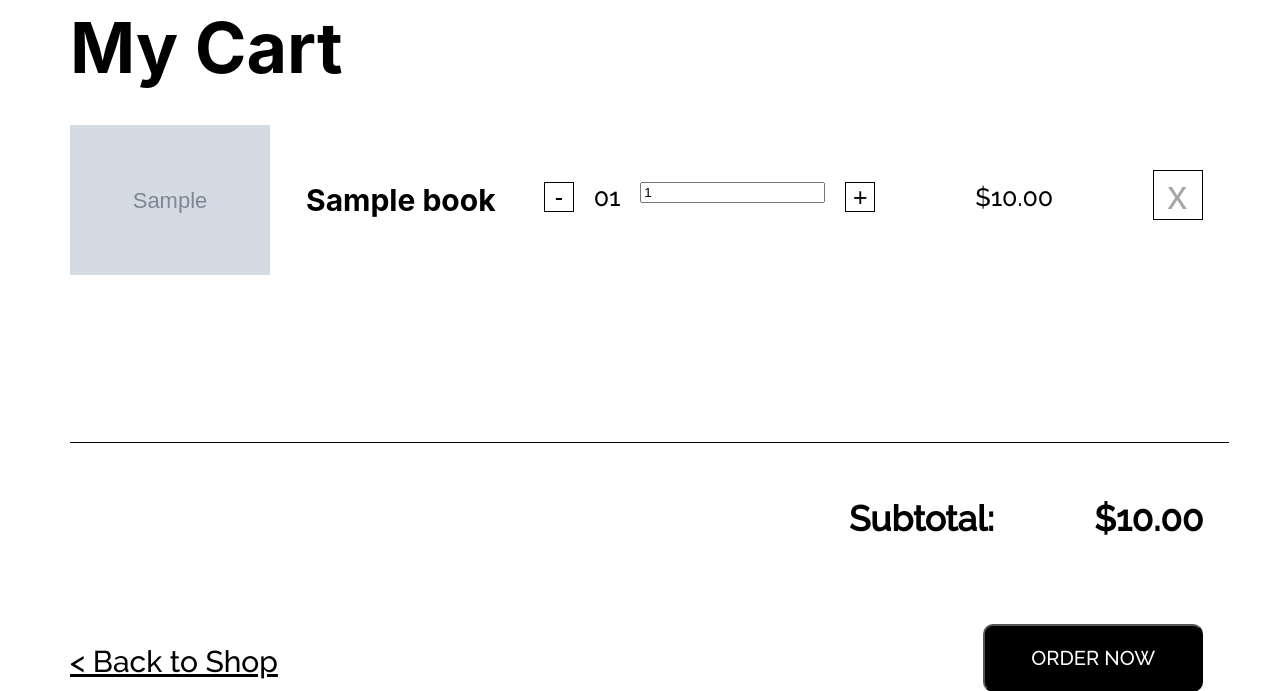
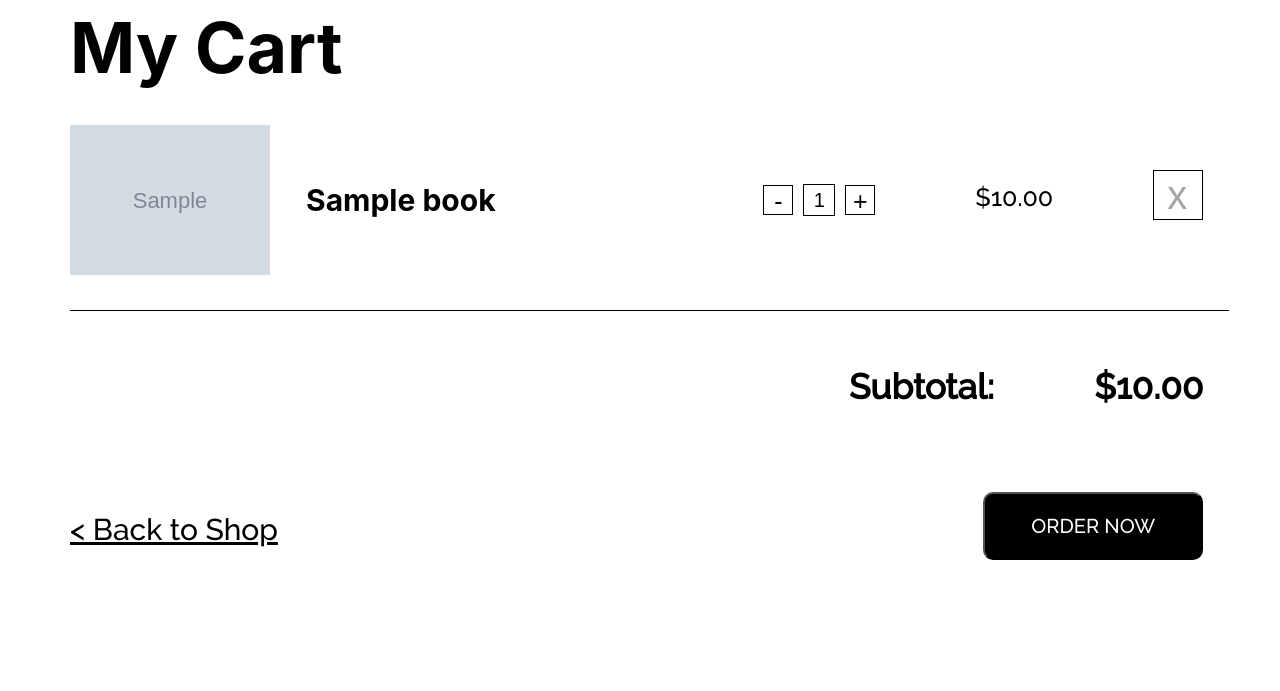
Before and after one commit to VinhPhamAI/ecommerce-website, a Django app: page /cart/ in a window 1280 px wide. Shown: the part 81-772 px from the top of the page. After the commit the page ends 641 px from the top, so only its background shows below. Run offline with Django 5.2, Linux system fonts and the light colour scheme; a user stored in the database is signed in; tables that the repository leaves empty hold one stand-in row (values such as "Sample post"); grey boxes marked "Sample" are stand-in pictures; some web fonts are replaced.

Commit message:
change cart

```diff
--- a/ecommerce_app/ecommerce_app/settings.py
+++ b/ecommerce_app/ecommerce_app/settings.py
@@ -82,7 +82,7 @@ DATABASES = {
         'ENGINE': 'django.db.backends.postgresql',
         'NAME': 'ecommerce_database',
         'USER': 'postgres',
-        'PASSWORD': 261223,
+        'PASSWORD': os.getenv('POSTGRES_PASSWORD'),
         'HOST': 'localhost',
         'PORT': '5432',
     }
--- a/ecommerce_app/static/css/cart.css
+++ b/ecommerce_app/static/css/cart.css
@@ -233,6 +233,36 @@ body::-webkit-scrollbar {
   font: 500 25px Raleway, sans-serif;
   padding-right: 2vw;
 }
+.item-picker {
+  display: flex;
+  position: relative;
+  align-items: center;
+  margin-top: 80px;
+  gap: 10px;
+}
+.item-button {
+
+  background-color: #fff;
+  font-size: 25px;
+  color: #000;
+  font-weight: 400;
+  width: 30px;
+  height: 30px;
+  border: 1px solid #000;
+  text-align: center;
+}
+.itemQuantity {
+
+  background-color: #fff;
+  font-size: 20px;
+  color: #000;
+  font-weight: 400;
+  width: 30px;
+  height: 30px;
+  padding: 0px 0px;
+  border: 1px solid #000;
+  text-align: center;
+}
 
 .quantity-control {
   display: flex;
--- a/ecommerce_app/templates/cart.html
+++ b/ecommerce_app/templates/cart.html
@@ -26,13 +26,11 @@
             </div>
             <div class="price-controls-column">
                 <div class="price-controls">
-                    <div class="quantity-control">
-                        <!-- Thêm nút tăng giảm số lượng -->
-                        <button class="quantity-btn" aria-label="Decrease quantity" onclick="changeQuantity(this, -1)">-</button>
-                        <span class="quantity" style="margin-top: 82px;" >01</span>
-                        <input type="text" class="quantity" style="margin-top: 82px;" value="1" readonly>
-                        <button class="quantity-btn" aria-label="Increase quantity" onclick="changeQuantity(this, 1)">+</button>
-                    </div>
+                        <div class="item-picker">
+                          <button class="item-button" onclick="changeQuantity(this, -1)">-</button>
+                        <input type="text" class="itemQuantity" value="1" readonly>
+                          <button class="item-button" onclick="changeQuantity(this, 1)">+</button>
+                        </div>
                     <span class="price" style="margin-top: 82px;">${{ book.price }}</span>
                     <button class="remove-btn" aria-label="Remove item" style="margin-top: 70px;">x</button>
                 </div>
```
